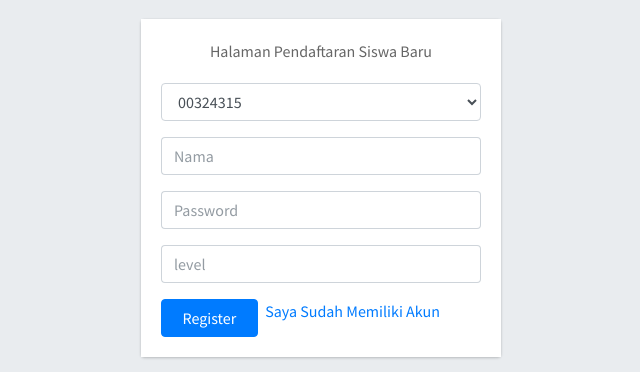
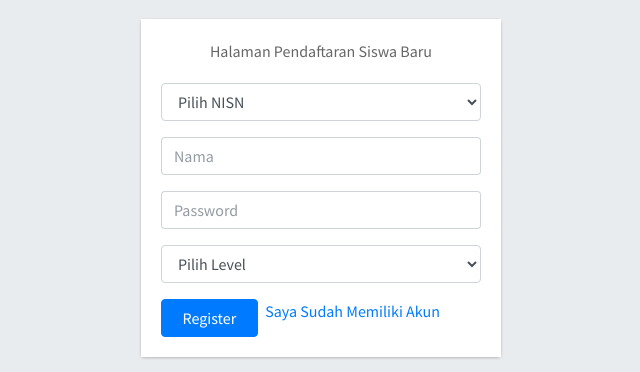
Before and after one commit to max-codevs369/WebsiteBerita, a PHP site: page /register.php in a window 1280 px wide. Shown: the part 244-616 px from the top of the page, without its empty margins (319-959 px from the left). Run offline with PHP 8.4, Linux system fonts and the light colour scheme; data comes from the database, SQL or seed files in the repository; some libraries are stand-ins or nearby versions.

Commit message:
Update Commit Web

```diff
--- a/prosesLogin.php
+++ b/prosesLogin.php
@@ -34,6 +34,9 @@ if ($result->num_rows > 0) {
         header("Location: backend/dashboardPenulis.php");
     } elseif ($user['level'] == 'siswa') {
         header("Location: index.php");
+    }else{
+        echo "<div align='center'>Level tidak dikenali! <br>";
+        echo "<a href='register.php'>Silahkan Registrasi Ulang!</a></div>";
     }
     exit;
 } else {
--- a/register.php
+++ b/register.php
@@ -30,7 +30,8 @@
 
       <form action="prosesRegister.php" method="post">
         <div class="form-group mb-3">
-            <select  name="nisn" class="form-control">
+            <select  name="nisn" class="form-control" required>
+              <option value="" class="form-control">Pilih NISN</option>
               <?php
                 include "koneksi.php";
                 $sql=mysqli_query($koneksi, "SELECT * FROM siswa");
@@ -54,12 +55,19 @@
             </div>
           </div>
         </div>
-        <div class="input-group mb-3">
+        <!-- <div class="input-group mb-3">
           <input type="text" class="form-control" name="level" placeholder="level" required>
           <div class="input-group-append">
             <div class="input-group-text">
             </div>
           </div>
+        </div> -->
+        <div class="form-group mb-3">
+            <select name="level" class="form-control" required>
+              <option value="" class="form-control">Pilih Level</option>
+              <option class="form-control" value="penulis">Penulis</option>
+              <option class="form-control" value="siswa">Siswa</option>
+            </select>
         </div>
         <div class="row">
           <!-- /.col -->
```
